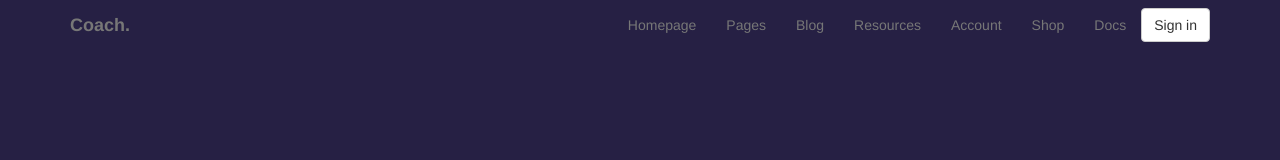
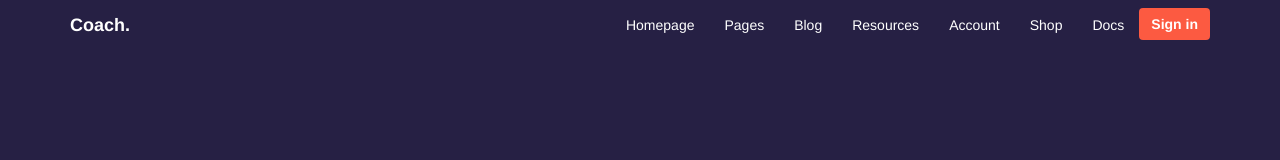
Before and after one commit to mehraTusharRevclerx/bootstrap-first-template, a plain HTML site: page index.html in a window 1280 px wide. Drawn offline with Linux system fonts and the light colour scheme.

Commit message:
create nav-bar design

```diff
--- a/css/style.css
+++ b/css/style.css
@@ -13,3 +13,15 @@ body {
 .navbar-header a:last-child {
   font-weight: 900;
 }
+
+.collapse .nav li a,
+.container .navbar-header .navbar-brand {
+  color: #fff;
+}
+
+.navbar-btn {
+  background: #fc5a41;
+  border: none;
+  color: #fff;
+  font-weight: 700;
+}
```
